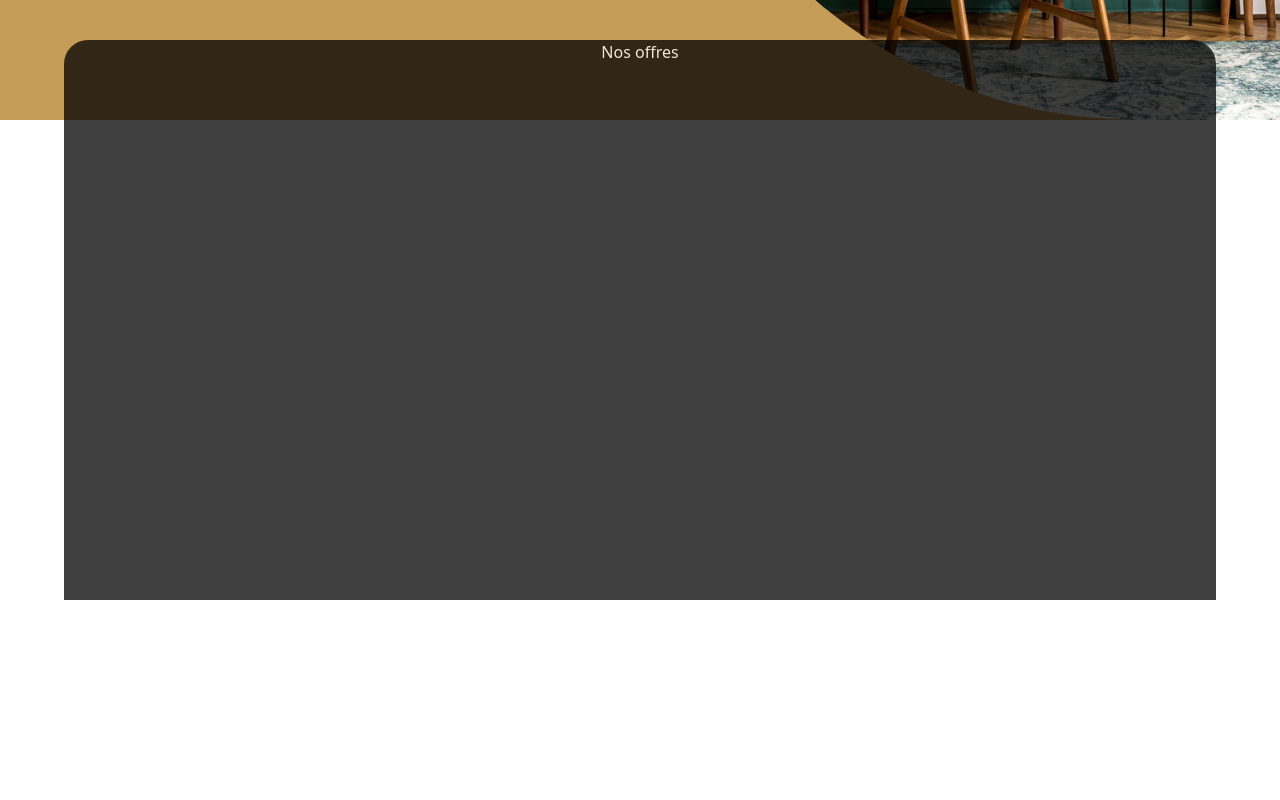
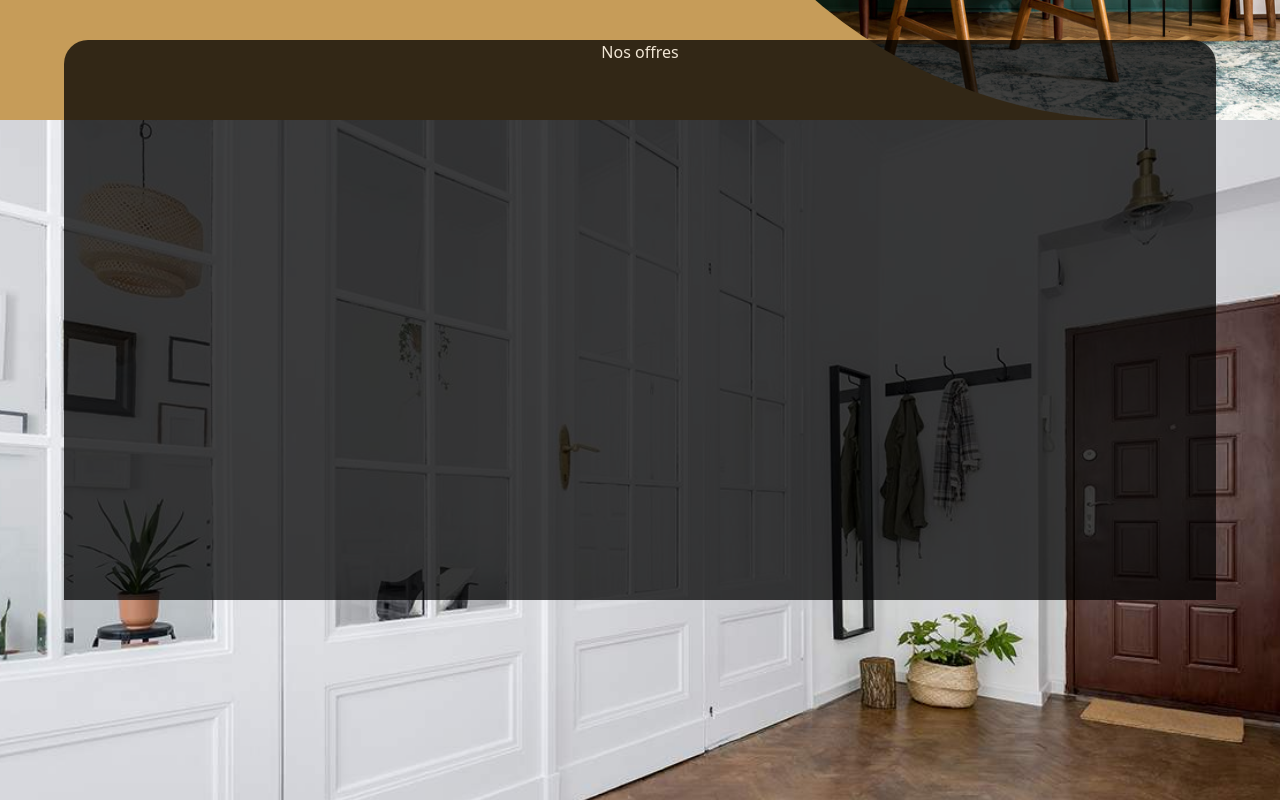
Before and after one commit to vanotis720/LYMM, a React (Vite) app: page / in a window 1280 px wide. Shown: the part 440-1240 px from the top of the page. Built offline with nearby package versions, Linux system fonts and the light colour scheme.

Commit message:
changed img url on 'nos offres' section

```diff
--- a/src/components/Offres.jsx
+++ b/src/components/Offres.jsx
@@ -1,12 +1,8 @@
-import banner from "../assets/image/002-conseils-eclairage-piece-par-piece.jpg";
-
 const Offres = () => {
-  console.log(banner);
-
   return (
     <div>
       <div
-        className={`bg-[url(${banner})] w-full h-[40vh] sm:h-[90vh] bg-cover bg-center`}
+        className={`bg-[url("./src/assets/image/002-conseils-eclairage-piece-par-piece.jpg")] w-full h-[40vh] sm:h-[90vh] bg-cover bg-center`}
       >
         <div className="bg-black w-[90%] sm:h-[70vh] h-[30vh] m-auto opacity-75 relative sm:bottom-20 bottom-8 rounded-t-3xl ">
           <h2 className="text-white flex justify-self-center">Nos offres</h2>
```
